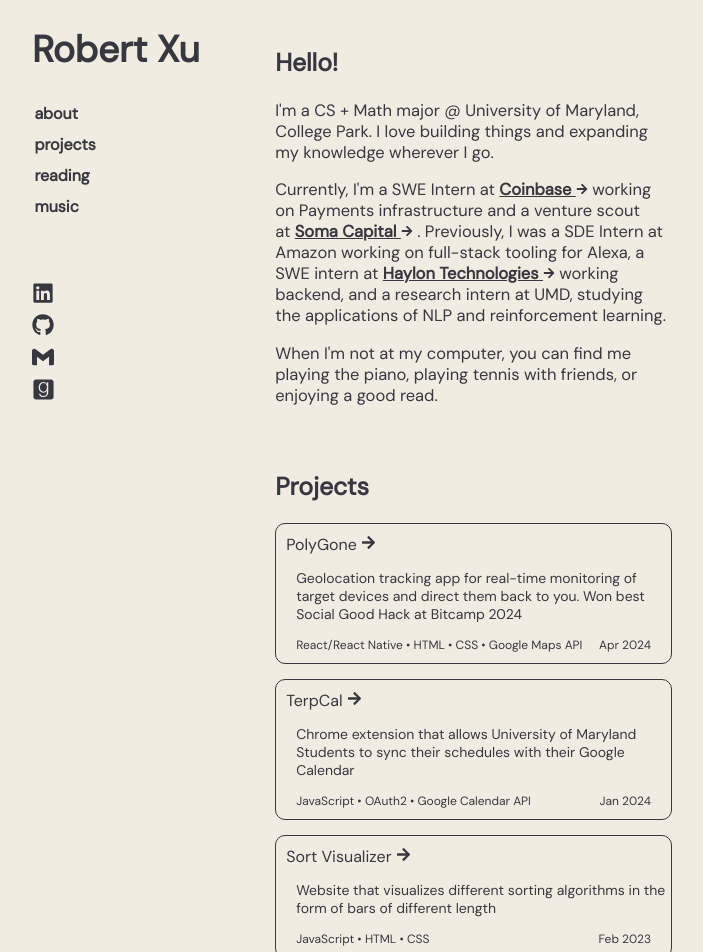
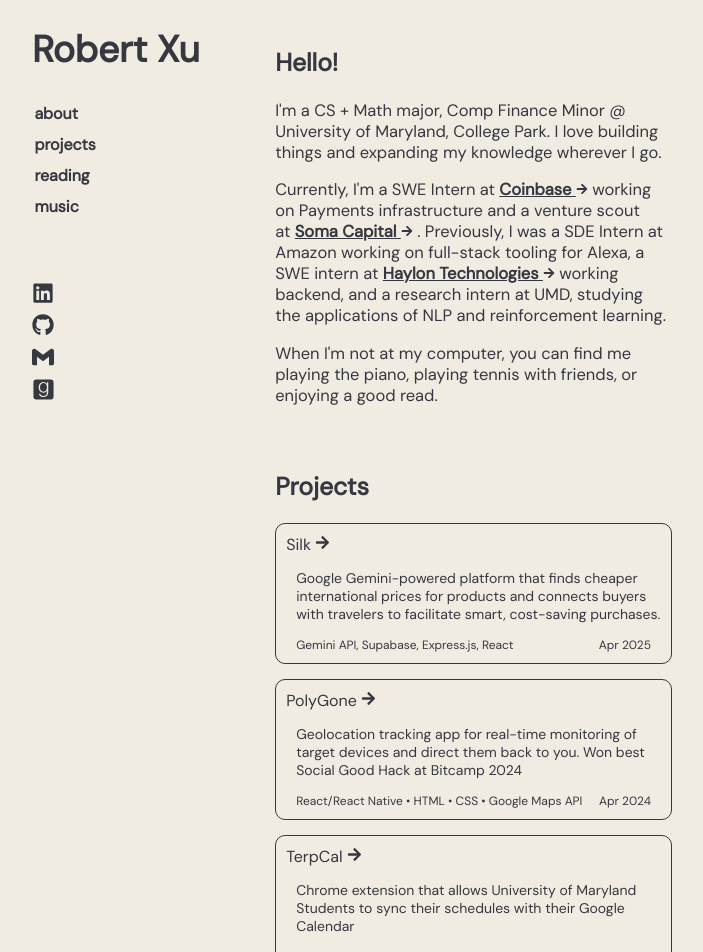
Before and after one commit to xyurobert/personal-website, a React (Create React App) app: page /#/ in a window 1280 px wide. Shown: the top 952 px of the page, without its empty margins (288-991 px from the left). Built offline with nearby package versions, Linux system fonts and the light colour scheme.

Commit message:
add and remove unecessary projects

```diff
--- a/src/components/About.js
+++ b/src/components/About.js
@@ -8,7 +8,7 @@
       <h2 className='hi'>Hello!</h2>
       <div className='about'>
         <p>
-          I'm a CS + Math major @ University of Maryland, College Park. I love building things and expanding my knowledge wherever I go.
+          I'm a CS + Math major, Comp Finance Minor @ University of Maryland, College Park. I love building things and expanding my knowledge wherever I go.
         </p>
         <p>
           Currently, I'm a SWE Intern at&nbsp;
--- a/src/components/Projects.js
+++ b/src/components/Projects.js
@@ -1,5 +1,4 @@
 import React, { useRef } from 'react';
-import styles from "./Projects-module.scss"
 import { FaArrowRight } from "react-icons/fa";
 import { Link } from 'react-router-dom';
 
@@ -10,6 +9,24 @@
     <div className='projects-container' >
     <h2>Projects</h2>
     <div className='projects'>
+    <a className='link' target="_blank" rel="noopener noreferrer" href="https://devpost.com/software/silk-6nhgiy">
+        <div className='project-container'>
+          <div className='project-title'>
+            Silk <FaArrowRight className='arrow'/>
+          </div>
+          <p className='project-description'>
+            Google Gemini-powered platform that finds cheaper international prices for products and connects buyers with travelers to facilitate smart, cost-saving purchases.
+          </p>
+          <div className='project-data'>
+            <div className='project-skills'>
+              Gemini API, Supabase, Express.js, React
+            </div>
+            <div className='project-date'>
+              Apr 2025
+            </div>
+          </div>
+        </div>
+      </a>
       <a className='link' target="_blank" rel="noopener noreferrer" href="https://devpost.com/software/polygone">
         <div className='project-container'>
           <div className='project-title'>
@@ -46,28 +63,10 @@
           </div>
         </div>
       </Link>
-      <a className='link' target="_blank" rel="noopener noreferrer" href="https://xyurobert.github.io/Sort-Visualizer/">
-        <div className='project-container'>
-          <div className='project-title'>
-            Sort Visualizer <FaArrowRight className='arrow'/>
-          </div>
-          <p className='project-description'>
-            Website that visualizes different sorting algorithms in the form of bars of different length
-          </p>
-          <div className='project-data'>
-            <div className='project-skills'>
-              JavaScript • HTML • CSS
-            </div>
-            <div className='project-date'>
-              Feb 2023
-            </div>
-          </div>
-        </div>
-      </a>
       <a className='link' target="_blank" rel="noopener noreferrer" href="https://github.com/xyurobert/Tic-Tac-Toe-AI">
         <div className='project-container'>
           <div className='project-title'>
-            Tic-Tac-Toe AI <FaArrowRight className='arrow'/>
+            RL Tic-Tac-Toe Agent <FaArrowRight className='arrow'/>
           </div>
           <p className='project-description'>
             Agent developed off of reinforcement learning algorithms and toolkits.
@@ -85,7 +84,7 @@
       <a className='link' target="_blank" rel="noopener noreferrer" href="https://github.com/xyurobert/Financial-News-Sentiment-Analyzer">
         <div className='project-container'>
             <div className='project-title'>
-              Sentiment Analyzer <FaArrowRight className='arrow'/>
+              Financial News Sentiment Analyzer <FaArrowRight className='arrow'/>
             </div>
             <p className='project-description'>
               Program that measures the sentiment of financial news headlines
```
